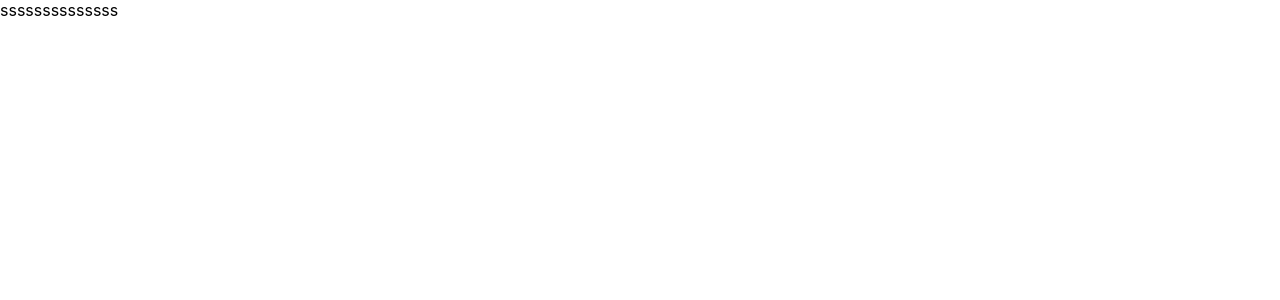
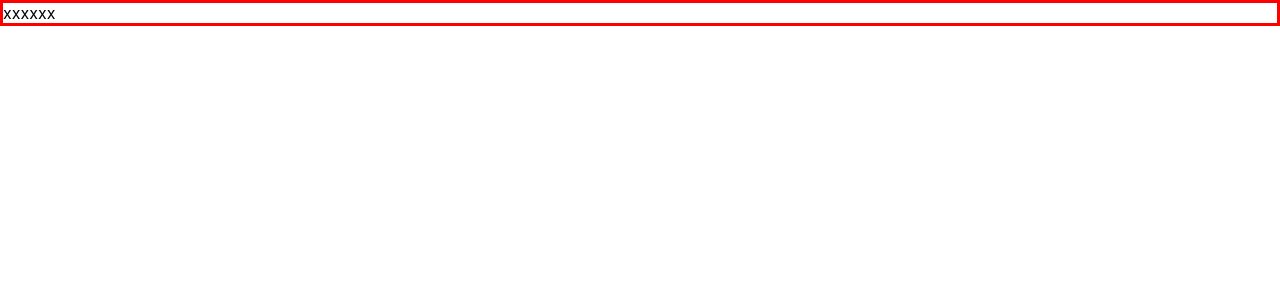
Before and after one commit to JomanaAhmed01/NextJS-netflix-clone, a Next.js app: page / in a window 1280 px wide. Shown: the top 300 px of the page. Built offline with nearby package versions, Linux system fonts and the light colour scheme.

Commit message:
Testing the styled-components

```diff
--- a/components/Navbar/HeaderContainer.js
+++ b/components/Navbar/HeaderContainer.js
@@ -1,8 +1,9 @@
-import React from "react"
+import React from 'react'
+import styled from 'styled-components'
 
 export default function HeaderContainer() {
   return (
-    <Wrapper></Wrapper>
+    <Wrapper>xxxxxx</Wrapper>
   )
 }
 
--- a/pages/home.js
+++ b/pages/home.js
@@ -1,4 +1,9 @@
+import HeaderContainer from '../components/Navbar/HeaderContainer'
 
 export default function Home() {
-  return <>ssssssssssssss</>
+  return(
+    <>
+      <HeaderContainer />
+    </>
+  )
 }
```
